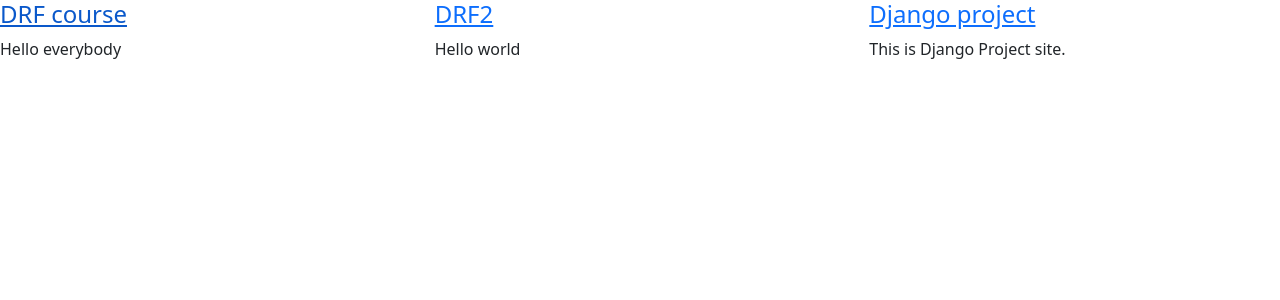
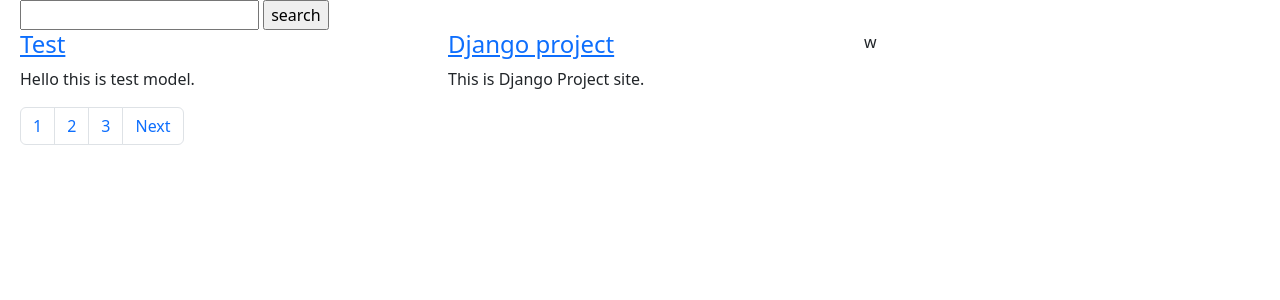
Before and after one commit to Sureshlama23/Django-Practice-, a Django app: page /services/ in a window 1280 px wide. Shown: the top 300 px of the page. Run offline with Django 5.2, Linux system fonts and the light colour scheme; data comes from the database, SQL or seed files in the repository; both versions use the stored data as it was after the commit.

Commit message:
maquee new title open with slug and service paginator added

```diff
--- a/Projectweb/Projectweb/urls.py
+++ b/Projectweb/Projectweb/urls.py
@@ -28,5 +28,5 @@
     path('evan-odd/',views.evanOdd),
     path('marksheet/',views.marksheet),
     path('services/',views.services),
-    path('newsdetails/<newsid>',views.newsDetails)
+    path('newsdetails/<slug>',views.newsDetails)
 ]
--- a/Projectweb/home/views.py
+++ b/Projectweb/home/views.py
@@ -1,6 +1,7 @@
 from django.shortcuts import render
 from .models import *
 from news.models import News
+from django.core.paginator import Paginator
 
 # Create your views here.
 def home(request):
@@ -68,13 +69,25 @@
         data = {'total':Total,'percentage':percentage,'division':division}
     return render(request,'marksheet.html',data)
 def services(request):
-    # Ascending & Desending
-    service_data = service.objects.all().order_by('service_name')[1:4]
-    # print(service_data)
-    data = {'data':service_data}
+    service_data = service.objects.all()
+    paginator = Paginator(service_data,2)
+    page_number = request.GET.get('page')
+    servicefinalData = paginator.get_page(page_number)
+
+
+# <<<<<_____---------------__________>>>>>>>>>>#
+    # # Ascending & Desending
+    # # To set query with like or exact macth user this ===>>
+    # service_data = service.objects.all().order_by('service_name')
+    # if request.method == 'GET':
+    #     serviceTitle = request.GET.get('servicename')
+    #     if serviceTitle is not None:
+    #         service_data = service.objects.filter(service_name__icontains=serviceTitle)
+    # # print(service_data)
+    data = {'data':servicefinalData}
     return render(request,'service.html',data)
-def newsDetails(request,newsid):
-    newsDetails = News.objects.get(id=newsid)
+def newsDetails(request,slug):
+    newsDetails = News.objects.get(news_slug=slug)
     data = {
         'newsDetails': newsDetails
     }
--- a/Projectweb/templates/index.html
+++ b/Projectweb/templates/index.html
@@ -4,7 +4,7 @@
 <marquee behavior="" direction="" onmouseover="stop()" onmouseleave="start()">
   {% for news in news_data %}
 
-  <a href="/newsdetails/{{news.id}}">  {{news.title}} </a> &nbsp; &nbsp; &nbsp;
+  <a href="/newsdetails/{{news.news_slug}}">  {{news.title}} </a> &nbsp; &nbsp; &nbsp;
 
   {% endfor %}
 </marquee>
--- a/Projectweb/templates/service.html
+++ b/Projectweb/templates/service.html
@@ -6,10 +6,22 @@
     <link href="https://cdn.jsdelivr.net/npm/bootstrap@5.3.2/dist/css/bootstrap.min.css" rel="stylesheet" integrity="sha384-T3c6CoIi6uLrA9TneNEoa7RxnatzjcDSCmG1MXxSR1GAsXEV/Dwwykc2MPK8M2HN" crossorigin="anonymous">
     <script src="https://cdn.jsdelivr.net/npm/bootstrap@5.3.2/dist/js/bootstrap.bundle.min.js" integrity="sha384-C6RzsynM9kWDrMNeT87bh95OGNyZPhcTNXj1NW7RuBCsyN/o0jlpcV8Qyq46cDfL" crossorigin="anonymous"></script>
     <title>Service</title>
+    <style>
+        #pd{
+            padding-left: 20px;
+        }
+    </style>
 </head>
 <body>
+    <div class='col-12' id="pd">
+        <form method="GET">
+            <input type="text" name="servicename">
+            <input type="submit" value="search"/>
+        </form>
+
+    </div>
     <section>
-    <div class="row">
+    <div class="row" id="pd">
         {% for n in data %}
             <div  class="col-lg-4 col-md-6">
                 <div class="single-feature mb-30">
@@ -22,7 +34,31 @@
                     </p>
                 </div>
             </div>
-        {% endfor %}
+        {% empty %}
+        No Data Found
+        {% endfor %}w
+        <nav aria-label="...">
+            <ul class="pagination">
+                {% if data.has_previous %}
+              <li class="page-item">
+                <a class="page-link" href="/services/?page=1" tabindex="-1">First</a>
+              </li>
+              <li class="page-item">
+                <a class="page-link" href="/services/?page={{data.previous_page_number}}" tabindex="+1">Previous</a>
+              </li>
+                {% endif %}
+              <li class="page-item"><a class="page-link" href="/services/?page=1">1</a></li>
+              <li class="page-item" aria-current="page">
+                <a class="page-link" href="/services/?page=2">2</a>
+              </li>
+              {% if data.has_next %}
+              <li class="page-item"><a class="page-link" href="/services/?page=3">3</a></li>
+              <li class="page-item">
+                <a class="page-link" href="/services/?page={{data.next_page_number}}">Next</a>
+                {% endif %}
+              </li>
+            </ul>
+          </nav>
     </div>
     </section>
 
```
Also changed, not shown: Projectweb/news/models.py (+7 -0 lines), Projectweb/db.sqlite3, Projectweb/news/migrations/0003_news_news_slug.py (added).
